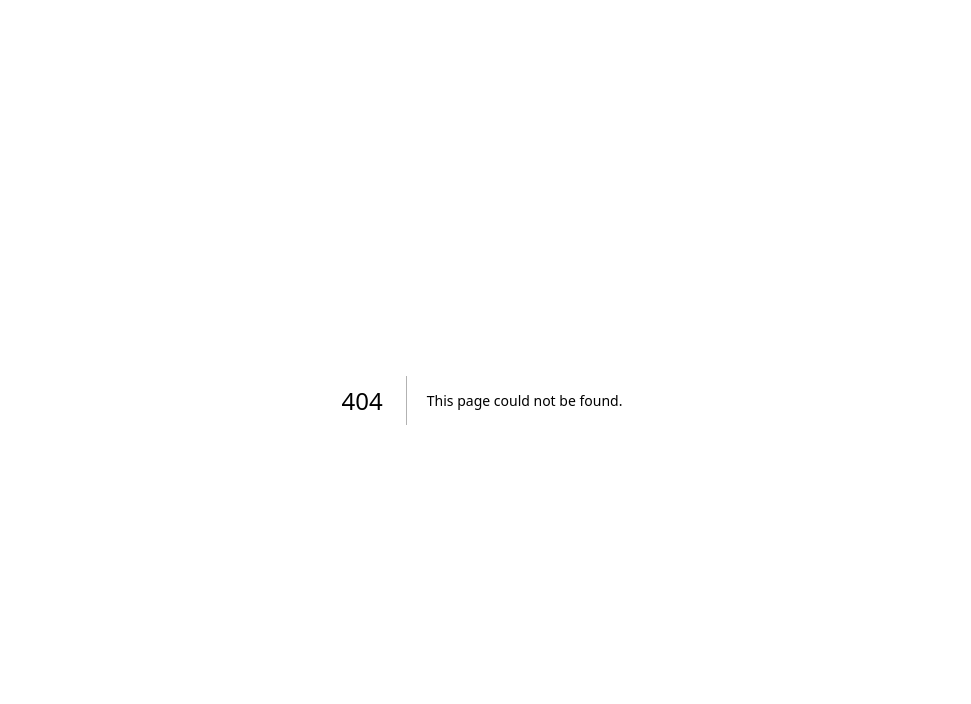
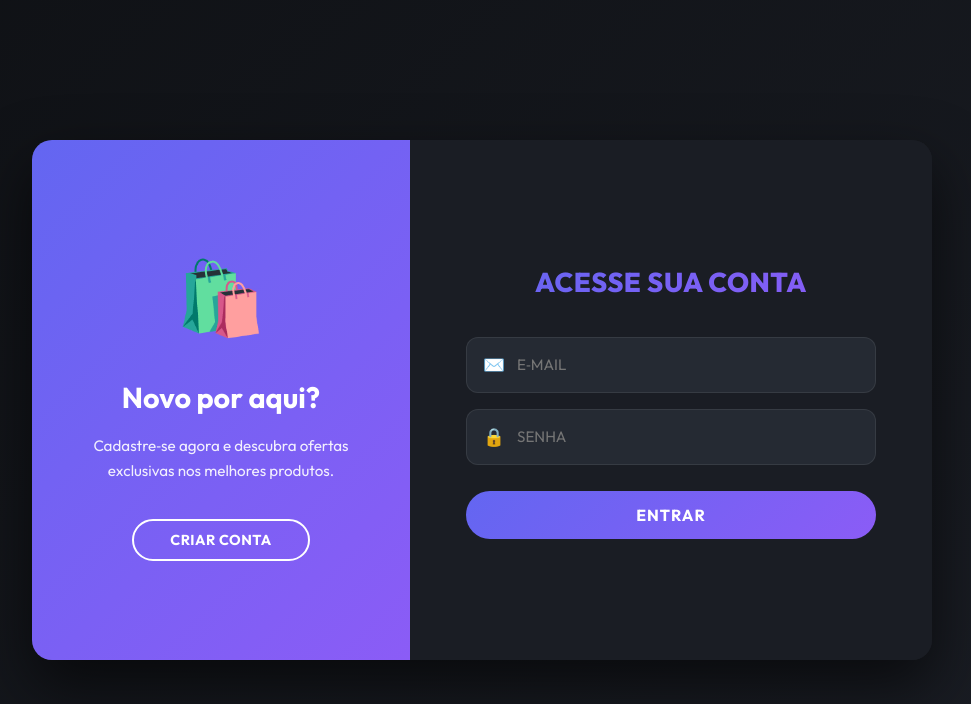
Before and after one commit to duud02020/gest-o, a Next.js app: page /login in a window 1280 px wide. Before the commit this address had no page. Shown: the top 704 px of the page, without its empty margins (158-1129 px from the left). Built offline with nearby package versions, Linux system fonts and the light colour scheme.

Commit message:
fix: login page inline styles, remove page.module.css conflict

```diff
--- /dev/null
+++ b/src/app/login/page.tsx
@@ -0,0 +1,5 @@
+import AuthPage from "../page";
+
+export default function LoginPage() {
+  return <AuthPage />;
+}
--- a/src/app/page.module.css
+++ /dev/null
@@ -1,150 +0,0 @@
-.page {
-  --background: #fafafa;
-  --foreground: #fff;
-
-  --text-primary: #000;
-  --text-secondary: #666;
-
-  --button-primary-hover: #383838;
-  --button-secondary-hover: #f2f2f2;
-  --button-secondary-border: #ebebeb;
-
-  display: flex;
-  flex: 1;
-  flex-direction: column;
-  align-items: center;
-  justify-content: center;
-  font-family: var(--font-geist-sans);
-  background-color: var(--background);
-}
-
-.main {
-  display: flex;
-  flex: 1;
-  width: 100%;
-  max-width: 800px;
-  flex-direction: column;
-  align-items: flex-start;
-  justify-content: space-between;
-  background-color: var(--foreground);
-  padding: 120px 60px;
-}
-
-.intro {
-  display: flex;
-  flex-direction: column;
-  align-items: flex-start;
-  text-align: left;
-  gap: 24px;
-}
-
-.intro h1 {
-  max-width: 320px;
-  font-size: 40px;
-  font-weight: 600;
-  line-height: 48px;
-  letter-spacing: -2.4px;
-  text-wrap: balance;
-  color: var(--text-primary);
-}
-
-.intro p {
-  max-width: 440px;
-  font-size: 18px;
-  line-height: 32px;
-  text-wrap: balance;
-  color: var(--text-secondary);
-}
-
-.intro a {
-  font-weight: 500;
-  color: var(--text-primary);
-}
-
-.ctas {
-  display: flex;
-  flex-direction: row;
-  width: 100%;
-  max-width: 440px;
-  gap: 16px;
-  font-size: 14px;
-}
-
-.ctas a {
-  display: flex;
-  justify-content: center;
-  align-items: center;
-  height: 40px;
-  padding: 0 16px;
-  border-radius: 128px;
-  border: 1px solid transparent;
-  transition: 0.2s;
-  cursor: pointer;
-  width: fit-content;
-  font-weight: 500;
-}
-
-a.primary {
-  background: var(--text-primary);
-  color: var(--background);
-  gap: 8px;
-}
-
-a.secondary {
-  border-color: var(--button-secondary-border);
-}
-
-/* Enable hover only on non-touch devices */
-@media (hover: hover) and (pointer: fine) {
-  a.primary:hover {
-    background: var(--button-primary-hover);
-    border-color: transparent;
-  }
-
-  a.secondary:hover {
-    background: var(--button-secondary-hover);
-    border-color: transparent;
-  }
-}
-
-@media (max-width: 600px) {
-  .main {
-    padding: 48px 24px;
-  }
-
-  .intro {
-    gap: 16px;
-  }
-
-  .intro h1 {
-    font-size: 32px;
-    line-height: 40px;
-    letter-spacing: -1.92px;
-  }
-}
-
-@media (prefers-color-scheme: dark) {
-  .logo {
-    filter: invert();
-  }
-
-  .page {
-    --background: #000;
-    --foreground: #000;
-
-    --text-primary: #ededed;
-    --text-secondary: #999;
-
-    --button-primary-hover: #ccc;
-    --button-secondary-hover: #1a1a1a;
-    --button-secondary-border: #1a1a1a;
-  }
-}
-
-.code {
-  font-family: var(--font-geist-mono);
-  font-size: 0.9em;
-  background: color-mix(in srgb, currentColor 8%, transparent);
-  padding: 0.1em 0.4em;
-  border-radius: 6px;
-}
--- a/src/app/page.tsx
+++ b/src/app/page.tsx
@@ -2,6 +2,144 @@
 
 import { useState } from "react";
 import { useRouter } from "next/navigation";
+
+const styles = {
+  page: {
+    minHeight: "100vh",
+    background: "linear-gradient(135deg, #0f1115 0%, #1a1d24 100%)",
+    display: "flex",
+    alignItems: "center",
+    justifyContent: "center",
+    fontFamily: "'Outfit', 'Segoe UI', sans-serif",
+    padding: "20px",
+  } as React.CSSProperties,
+
+  card: {
+    display: "flex",
+    width: "min(900px, 100%)",
+    height: "520px",
+    background: "#1a1d24",
+    borderRadius: "20px",
+    boxShadow: "0 25px 60px rgba(0,0,0,0.6)",
+    overflow: "hidden",
+    position: "relative",
+  } as React.CSSProperties,
+
+  leftPanel: (isLogin: boolean) => ({
+    width: "42%",
+    background: "linear-gradient(135deg, #6366f1 0%, #8b5cf6 100%)",
+    color: "white",
+    padding: "48px 40px",
+    display: "flex",
+    flexDirection: "column",
+    justifyContent: "center",
+    alignItems: "center",
+    textAlign: "center",
+    position: "absolute",
+    height: "100%",
+    left: isLogin ? "0%" : "58%",
+    transition: "left 0.55s cubic-bezier(0.77,0,0.175,1)",
+    zIndex: 10,
+  } as React.CSSProperties),
+
+  rightPanel: (isLogin: boolean) => ({
+    width: "58%",
+    padding: "48px 56px",
+    display: "flex",
+    flexDirection: "column",
+    justifyContent: "center",
+    position: "absolute",
+    height: "100%",
+    left: isLogin ? "42%" : "0%",
+    transition: "left 0.55s cubic-bezier(0.77,0,0.175,1)",
+    background: "#1a1d24",
+  } as React.CSSProperties),
+
+  icon: {
+    fontSize: "4.5rem",
+    marginBottom: "20px",
+  } as React.CSSProperties,
+
+  leftTitle: {
+    fontSize: "1.8rem",
+    fontWeight: 700,
+    marginBottom: "14px",
+    color: "white",
+  } as React.CSSProperties,
+
+  leftText: {
+    fontSize: "0.95rem",
+    opacity: 0.9,
+    marginBottom: "36px",
+    lineHeight: 1.6,
+    color: "white",
+  } as React.CSSProperties,
+
+  switchBtn: {
+    background: "transparent",
+    border: "2px solid white",
+    color: "white",
+    padding: "10px 36px",
+    borderRadius: "9999px",
+    fontWeight: 700,
+    fontSize: "0.9rem",
+    cursor: "pointer",
+    letterSpacing: "0.5px",
+    fontFamily: "inherit",
+  } as React.CSSProperties,
+
+  formTitle: {
+    fontSize: "1.7rem",
+    fontWeight: 800,
+    marginBottom: "32px",
+    textAlign: "center",
+    background: "linear-gradient(135deg, #6366f1, #8b5cf6)",
+    WebkitBackgroundClip: "text",
+    WebkitTextFillColor: "transparent",
+    backgroundClip: "text",
+    letterSpacing: "0.5px",
+  } as React.CSSProperties,
+
+  inputRow: {
+    display: "flex",
+    alignItems: "center",
+    background: "#252a33",
+    borderRadius: "12px",
+    padding: "13px 16px",
+    border: "1px solid rgba(255,255,255,0.08)",
+    marginBottom: "16px",
+  } as React.CSSProperties,
+
+  inputIcon: {
+    marginRight: "12px",
+    fontSize: "1.1rem",
+  } as React.CSSProperties,
+
+  input: {
+    background: "transparent",
+    border: "none",
+    color: "#f0f2f5",
+    width: "100%",
+    outline: "none",
+    fontSize: "0.95rem",
+    fontFamily: "inherit",
+  } as React.CSSProperties,
+
+  submitBtn: {
+    marginTop: "10px",
+    padding: "14px",
+    width: "100%",
+    background: "linear-gradient(135deg, #6366f1, #8b5cf6)",
+    color: "white",
+    border: "none",
+    borderRadius: "9999px",
+    fontWeight: 700,
+    fontSize: "1rem",
+    cursor: "pointer",
+    fontFamily: "inherit",
+    letterSpacing: "1px",
+  } as React.CSSProperties,
+};
 
 export default function AuthPage() {
   const [isLogin, setIsLogin] = useState(true);
@@ -9,143 +147,77 @@ export default function AuthPage() {
 
   const handleSubmit = (e: React.FormEvent) => {
     e.preventDefault();
-    alert(isLogin ? "Login realizado com sucesso!" : "Conta criada com sucesso!");
     router.push("/store");
   };
 
   return (
-    <div className="flex-center" style={{ minHeight: "100vh", background: "var(--bg-primary)" }}>
+    <>
+      <link
+        href="https://fonts.googleapis.com/css2?family=Outfit:wght@300;400;500;600;700;800&display=swap"
+        rel="stylesheet"
+      />
+      <div style={styles.page}>
+        <div style={styles.card}>
 
-      {/* Container Principal do Card */}
-      <div
-        style={{
-          display: "flex",
-          width: "900px",
-          height: "500px",
-          background: "var(--bg-secondary)",
-          borderRadius: "var(--radius-lg)",
-          boxShadow: "var(--shadow-lg)",
-          overflow: "hidden",
-          position: "relative"
-        }}
-      >
-
-        {/* Painel da Esquerda (Tema Compras) */}
-        <div
-          style={{
-            width: "40%",
-            background: "linear-gradient(135deg, var(--accent-primary), var(--accent-secondary))",
-            color: "white",
-            padding: "40px",
-            display: "flex",
-            flexDirection: "column",
-            justifyContent: "center",
-            alignItems: "center",
-            textAlign: "center",
-            transition: "left 0.6s ease-in-out",
-            zIndex: 10,
-            position: "absolute",
-            height: "100%",
-            left: isLogin ? "0%" : "60%"
-          }}
-        >
-          <div style={{ fontSize: "4rem", marginBottom: "16px" }}>🛍️</div>
-          <h2 style={{ fontSize: "2rem", fontWeight: 700, marginBottom: "16px" }}>
-            {isLogin ? "Novo por aqui?" : "Bem-vindo de volta!"}
+          {/* Painel Esquerdo - Temático */}
+          <div style={styles.leftPanel(isLogin)}>
+            <div style={styles.icon}>🛍️</div>
+            <h2 style={styles.leftTitle}>
+              {isLogin ? "Novo por aqui?" : "Bem‑vindo de volta!"}
             </h2>
-          <p style={{ fontSize: "1rem", opacity: 0.9, marginBottom: "32px" }}>
+            <p style={styles.leftText}>
               {isLogin
-              ? "Cadastre-se agora e descubra ofertas exclusivas nos melhores produtos."
-              : "Acesse sua conta para continuar comprando seus itens favoritos."}
+                ? "Cadastre‑se agora e descubra ofertas exclusivas nos melhores produtos."
+                : "Entre na sua conta para continuar comprando seus itens favoritos."}
             </p>
             <button
+              style={styles.switchBtn}
               onClick={() => setIsLogin(!isLogin)}
-            style={{
-              background: "transparent",
-              border: "2px solid white",
-              color: "white",
-              padding: "10px 32px",
-              borderRadius: "var(--radius-full)",
-              fontWeight: 600,
-              fontSize: "1rem",
-              cursor: "pointer",
-              transition: "all 0.3s ease"
+              onMouseOver={(e) => {
+                e.currentTarget.style.background = "white";
+                e.currentTarget.style.color = "#6366f1";
               }}
-            onMouseOver={(e) => { e.currentTarget.style.background = "white"; e.currentTarget.style.color = "var(--accent-primary)"; }}
-            onMouseOut={(e) => { e.currentTarget.style.background = "transparent"; e.currentTarget.style.color = "white"; }}
+              onMouseOut={(e) => {
+                e.currentTarget.style.background = "transparent";
+                e.currentTarget.style.color = "white";
+              }}
             >
               {isLogin ? "CRIAR CONTA" : "ENTRAR"}
             </button>
           </div>
 
-        {/* Painel da Direita (Formulário) */}
-        <div
-          style={{
-            width: "60%",
-            padding: "40px 60px",
-            display: "flex",
-            flexDirection: "column",
-            justifyContent: "center",
-            position: "absolute",
-            height: "100%",
-            transition: "left 0.6s ease-in-out",
-            left: isLogin ? "40%" : "0%"
-          }}
-        >
-          <h2 className="gradient-text" style={{ fontSize: "2rem", fontWeight: 700, marginBottom: "32px", textAlign: "center" }}>
-            {isLogin ? "ACESSE SUA CONTA" : "CRIA SUA CONTA"}
+          {/* Painel Direito - Formulário */}
+          <div style={styles.rightPanel(isLogin)}>
+            <h2 style={styles.formTitle}>
+              {isLogin ? "ACESSE SUA CONTA" : "CRIE SUA CONTA"}
             </h2>
 
-          <form onSubmit={handleSubmit} style={{ display: "flex", flexDirection: "column", gap: "20px" }}>
+            <form onSubmit={handleSubmit}>
+              {/* Campo Nome (só no cadastro) */}
+              {!isLogin && (
+                <div style={styles.inputRow}>
+                  <span style={styles.inputIcon}>👤</span>
+                  <input type="text" placeholder="NOME" required={!isLogin} style={styles.input} />
+                </div>
+              )}
 
-            {/* Input Nome (Só no Cadastro) */}
-            <div style={{
-              display: "flex",
-              alignItems: "center",
-              background: "var(--bg-elevated)",
-              borderRadius: "var(--radius-md)",
-              padding: "12px 16px",
-              opacity: isLogin ? 0 : 1,
-              maxHeight: isLogin ? 0 : "100px",
-              overflow: "hidden",
-              transition: "all 0.4s ease",
-              border: "1px solid var(--border-color)"
-            }}>
-              <span style={{ marginRight: "12px", color: "var(--text-secondary)" }}>👤</span>
-              <input
-                type="text"
-                placeholder="NOME"
-                required={!isLogin}
-                style={{ background: "transparent", border: "none", color: "white", width: "100%", outline: "none" }}
-              />
+              {/* Campo Email */}
+              <div style={styles.inputRow}>
+                <span style={styles.inputIcon}>✉️</span>
+                <input type="email" placeholder="E‑MAIL" required style={styles.input} />
               </div>
 
-            {/* Input E-mail */}
-            <div style={{ display: "flex", alignItems: "center", background: "var(--bg-elevated)", borderRadius: "var(--radius-md)", padding: "12px 16px", border: "1px solid var(--border-color)" }}>
-              <span style={{ marginRight: "12px", color: "var(--text-secondary)" }}>✉️</span>
-              <input
-                type="email"
-                placeholder="E-MAIL"
-                required
-                style={{ background: "transparent", border: "none", color: "white", width: "100%", outline: "none" }}
-              />
-            </div>
-
-            {/* Input Senha */}
-            <div style={{ display: "flex", alignItems: "center", background: "var(--bg-elevated)", borderRadius: "var(--radius-md)", padding: "12px 16px", border: "1px solid var(--border-color)" }}>
-              <span style={{ marginRight: "12px", color: "var(--text-secondary)" }}>🔒</span>
-              <input
-                type="password"
-                placeholder="SENHA"
-                required
-                style={{ background: "transparent", border: "none", color: "white", width: "100%", outline: "none" }}
-              />
+              {/* Campo Senha */}
+              <div style={styles.inputRow}>
+                <span style={styles.inputIcon}>🔒</span>
+                <input type="password" placeholder="SENHA" required style={styles.input} />
               </div>
 
               <button
                 type="submit"
-              className="btn-primary"
-              style={{ marginTop: "16px", padding: "14px", width: "100%", justifyContent: "center", letterSpacing: "1px" }}
+                style={styles.submitBtn}
+                onMouseOver={(e) => { e.currentTarget.style.opacity = "0.9"; e.currentTarget.style.transform = "scale(1.01)"; }}
+                onMouseOut={(e) => { e.currentTarget.style.opacity = "1"; e.currentTarget.style.transform = "scale(1)"; }}
               >
                 {isLogin ? "ENTRAR" : "CADASTRAR"}
               </button>
@@ -154,5 +226,6 @@ export default function AuthPage() {
 
         </div>
       </div>
+    </>
   );
 }
```
Lines whose indentation alone changed are shown as unchanged.
